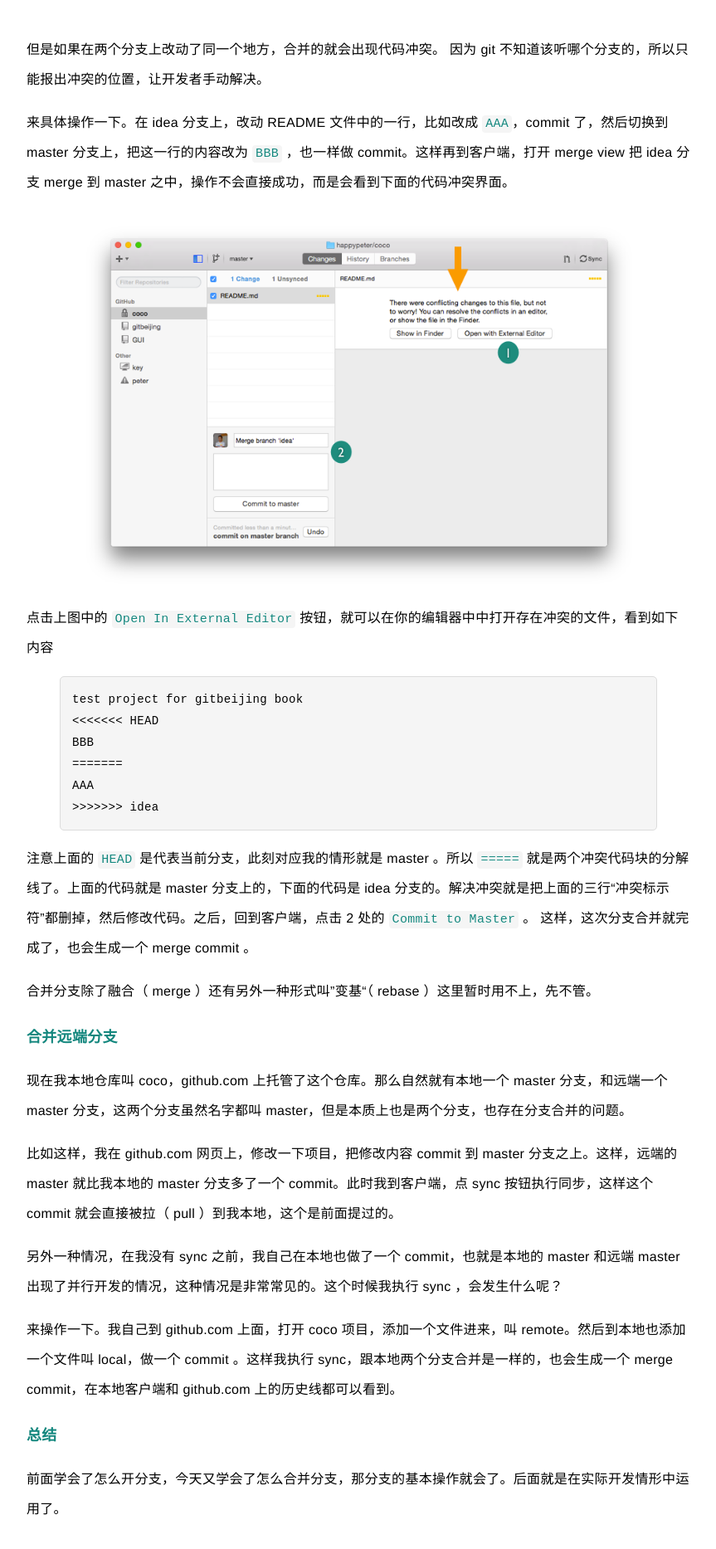
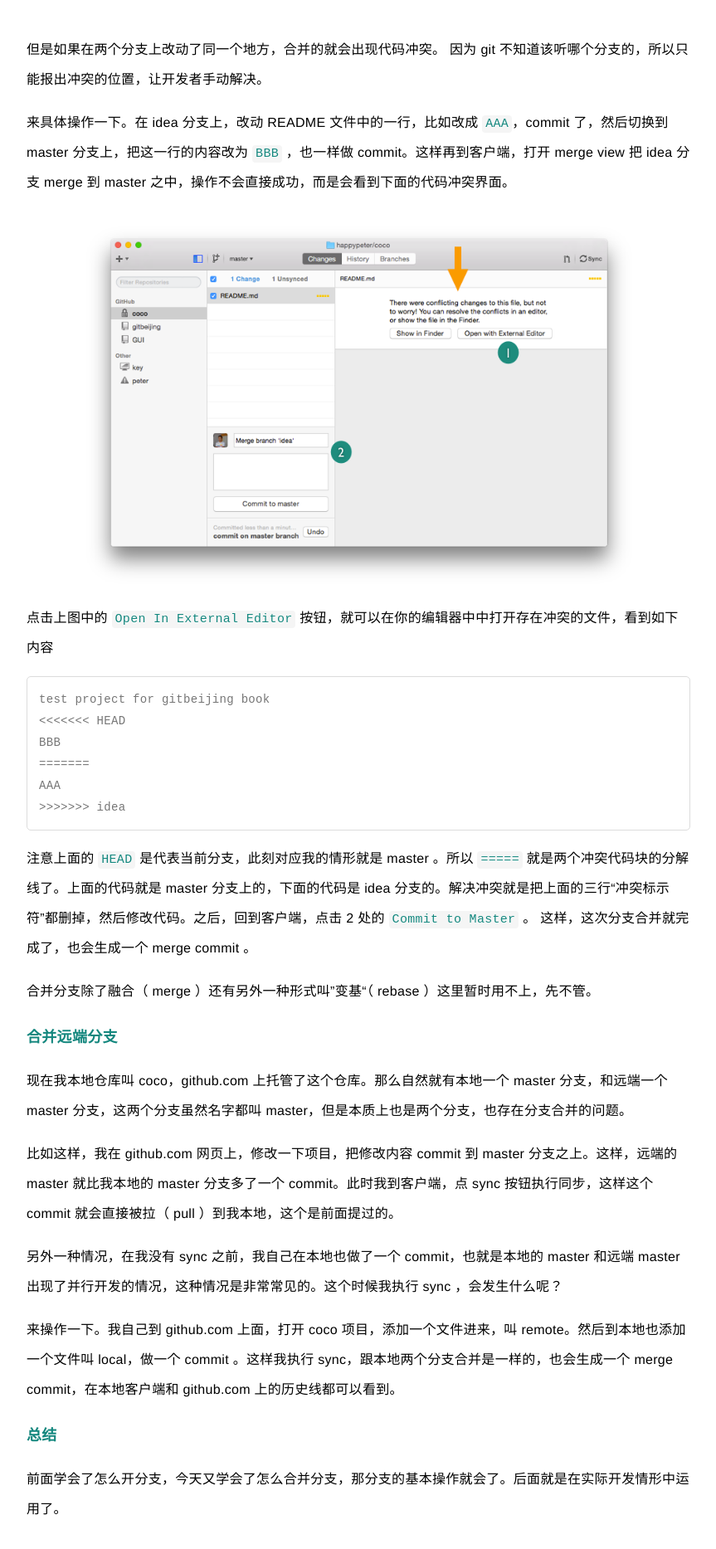
Before and after one commit to happypeter/gitbeijing, a Jekyll site: the page built from merge.md, in a window 1280 px wide. Shown: the part 2977-4844 px from the top of the page at 83% size, without its empty margins (208-1071 px from the left). Built offline with Jekyll 4.4.1, drawn with Linux system fonts in a browser that asks for light colours.

Commit message:
remove highlight tags

```diff
--- a/merge.md
+++ b/merge.md
@@ -44,14 +44,12 @@ merge 之后， master 分支指针指向了 merge commit，也就自动拥有
 
 点击上图中的 `Open In External Editor` 按钮，就可以在你的编辑器中中打开存在冲突的文件，看到如下内容
 
-{% highlight text %}
-test project for gitbeijing book
-<<<<<<< HEAD
-BBB
-=======
-AAA
->>>>>>> idea
-{% endhighlight %}
+    test project for gitbeijing book
+    <<<<<<< HEAD
+    BBB
+    =======
+    AAA
+    >>>>>>> idea
 
 注意上面的 `HEAD` 是代表当前分支，此刻对应我的情形就是 master 。所以 `=====` 就是两个冲突代码块的分解线了。上面的代码就是 master 分支上的，下面的代码是 idea 分支的。解决冲突就是把上面的三行“冲突标示符”都删掉，然后修改代码。之后，回到客户端，点击 2 处的 `Commit to Master` 。 这样，这次分支合并就完成了，也会生成一个 merge commit 。
 
```
Also changed, not shown: issues.md (+4 -8 lines), pages.md (+1 -3 lines).
